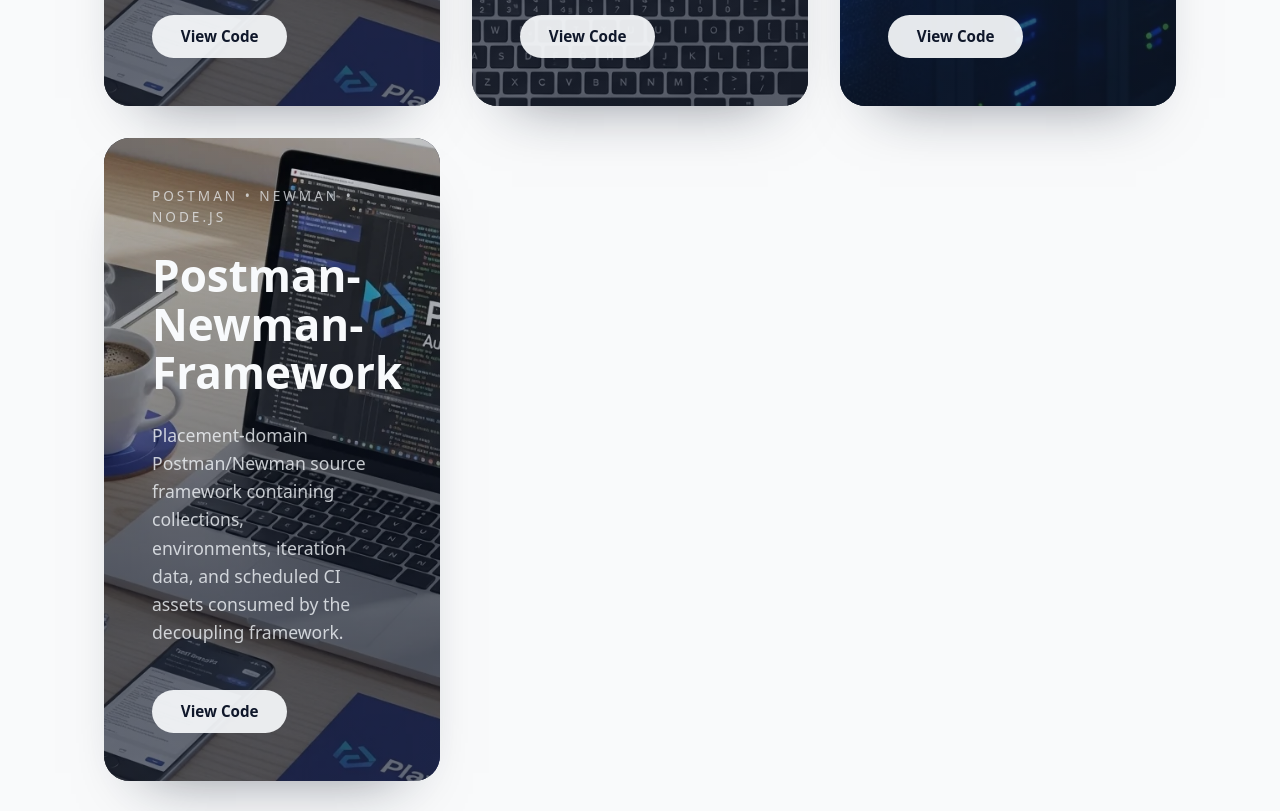
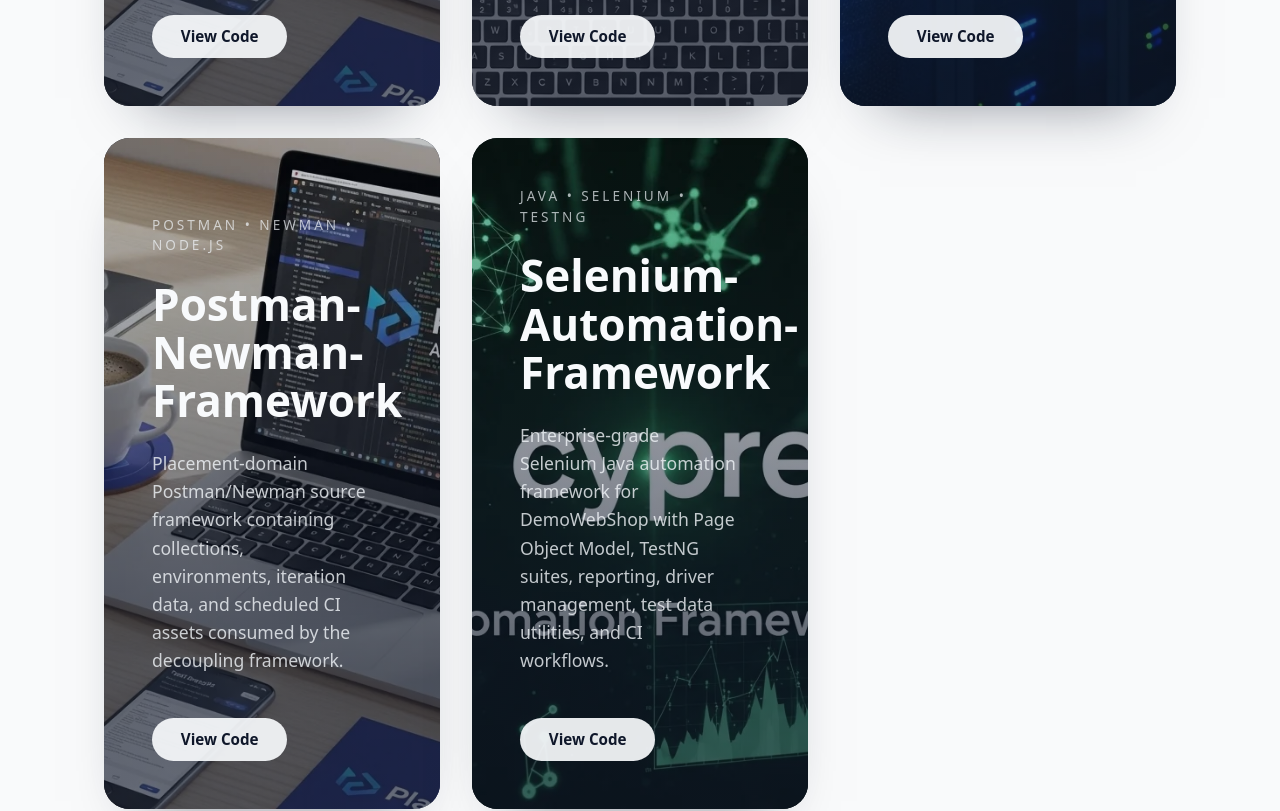
Before and after one commit to daviiidle/dlorddev, a Next.js app in the folder personal-website/: page / in a window 1280 px wide. Shown: the part 2260-3071 px from the top of the page. Built offline with nearby package versions, Linux system fonts and the light colour scheme.

Commit message:
Add Selenium framework project tile

```diff
--- a/personal-website/src/content/siteContent.ts
+++ b/personal-website/src/content/siteContent.ts
@@ -129,6 +129,13 @@
         githubUrl: "https://github.com/daviiidle/Postman-Newman-Framework",
         image: "/images/python-api.webp",
       },
+      {
+        name: "Selenium-Automation-Framework",
+        description: "Enterprise-grade Selenium Java automation framework for DemoWebShop with Page Object Model, TestNG suites, reporting, driver management, test data utilities, and CI workflows.",
+        technologies: ["Java", "Selenium", "TestNG", "Maven", "POM", "ExtentReports", "Allure", "GitHub Actions"],
+        githubUrl: "https://github.com/daviiidle/Selenium-Automation-Framework",
+        image: "/images/selenium.webp",
+      },
     ],
   },
   contact: {
```
